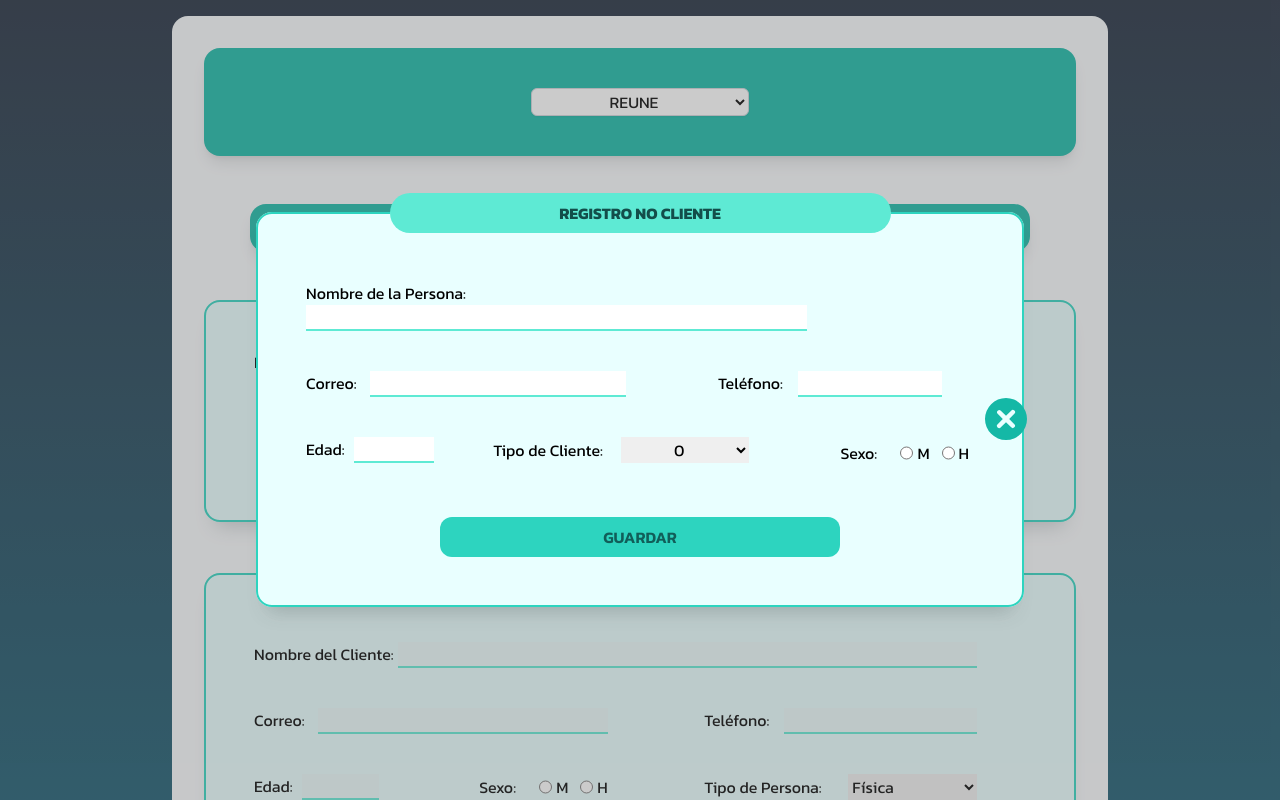
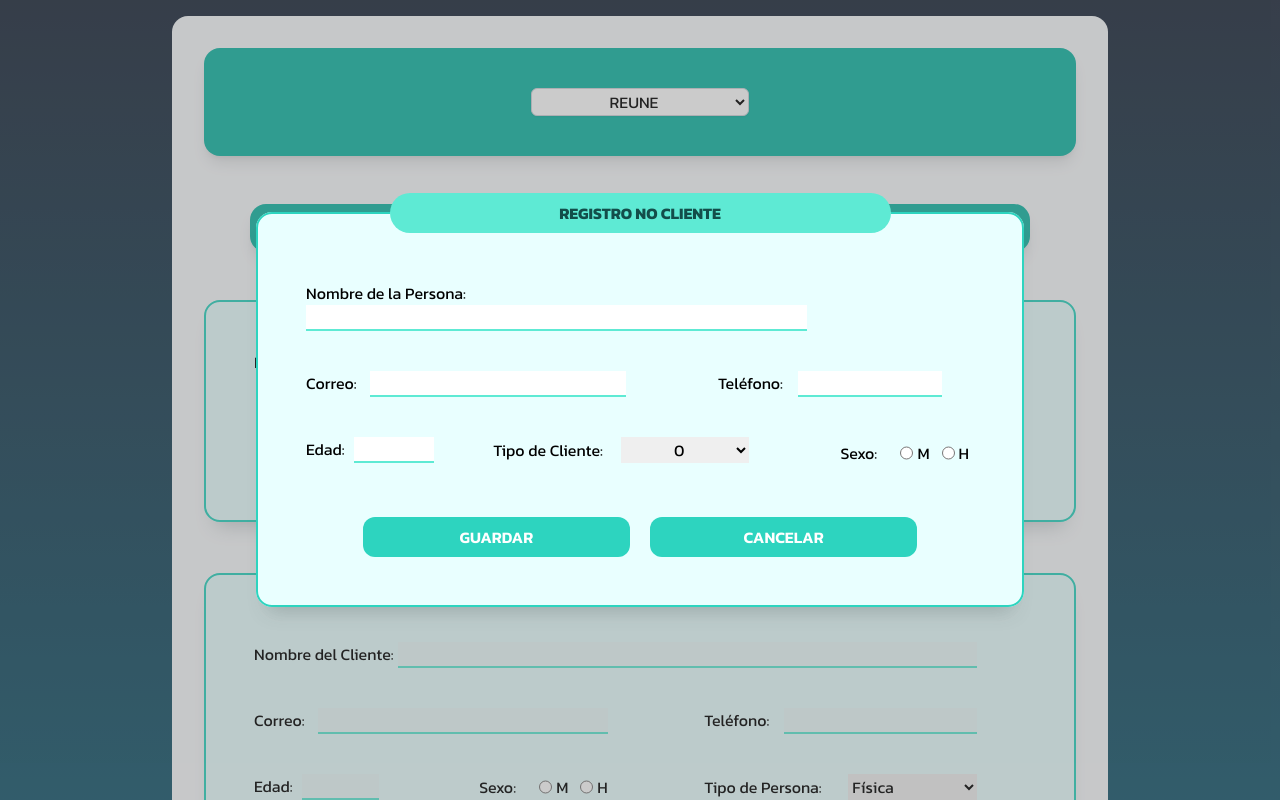
Before and after one commit to EmyRub/condusefApp, a React (Vite) app: page /condusefApp/quejas in a window 1280 px wide. Both pictures are taken after a click on the button "REGISTRO PARA NO CLIENTES". Shown: the top 800 px of the page. Built offline with nearby package versions, Linux system fonts and the light colour scheme.

Commit message:
open/close modals

```diff
--- a/src/components/Forms/EditarDirForm.tsx
+++ b/src/components/Forms/EditarDirForm.tsx
@@ -1,6 +1,11 @@
 import styles from './Form.module.css';
 
-export default function EditarDirForm() {
+export default function EditarDirForm({ setModal }: any) {
+
+    const handleModal = () => {
+        setModal(false)
+    }
+
     return (
 
         <form className={`${styles.bgModal} fixed top-0 left-0 w-full h-full`} data-formulario>
@@ -33,9 +38,19 @@ export default function EditarDirForm() {
 
                 </div>
 
-                <div className="flex justify-center">
-                    <input type="submit" value="Guardar" className='bg-teal-400 text-teal-800 py-2 px-8 rounded-xl border-none uppercase font-semibold w-3/5 mt-12 cursor-pointer hover:bg-teal-600 hover:text-white' />
+                <div className="flex flex-col lg:flex-row items-center justify-center gap-5 mt-12">
+                    <input
+                        type="submit"
+                        value="Guardar"
+                        className='bg-teal-400 text-white py-2 px-8 rounded-xl border-none uppercase font-semibold w-3/5 lg:w-2/5 cursor-pointer hover:bg-teal-600 hover:text-white' />
+
+                    <input
+                        type="submit"
+                        value="Cancelar"
+                        onClick={handleModal}
+                        className='bg-teal-400 text-white py-2 px-8 rounded-xl border-none uppercase font-semibold w-3/5 lg:w-2/5 cursor-pointer hover:bg-teal-600 hover:text-white' />
                 </div>
+
             </fieldset>
         </form>
     )
--- a/src/components/Forms/NoClienteForm.tsx
+++ b/src/components/Forms/NoClienteForm.tsx
@@ -1,13 +1,16 @@
 import styles from './Form.module.css';
-import { XCircleIcon } from "@heroicons/react/16/solid";
 
+export default function RegistroNoCliente({ setModal }: any) {
 
-export default function RegistroNoCliente() {
+    const handleModal = () => {
+        setModal(false)
+    }
+
     return (
 
-        <form className={`${styles.bgModal} fixed top-0 left-0 w-full h-full`} data-formulario>
+        <form className={`${styles.bgModal} fixed top-0 left-0 w-full h-full overflow-y-scroll py-12`} data-formulario>
 
-            <fieldset className={`${styles.modal} absolute left-1/2 top-1/2 w-11/12 lg:w-3/5 p-6 lg:p-12`}>
+            <fieldset className={`${styles.modal} absolute left-1/2 top-1/2 w-11/12 lg:w-3/5 p-6 lg:p-12 `}>
 
                 <legend className='w-full lg:w-3/4 xl:px-4'>Registro No Cliente</legend>
 
@@ -53,14 +56,21 @@ export default function RegistroNoCliente() {
                             <label htmlFor="h">H</label>
                         </div>
                     </div>
-
                 </div>
 
-                <div className="flex justify-center">
-                    <input type="submit" value="Guardar" className='bg-teal-400 text-teal-800 py-2 px-8 rounded-xl border-none uppercase font-semibold w-full lg:w-3/5 mt-12 cursor-pointer hover:bg-teal-600 hover:text-white' />
+                <div className="flex flex-col lg:flex-row items-center justify-center gap-5 mt-12">
+                    <input
+                        type="submit"
+                        value="Guardar"
+                        className='bg-teal-400 text-white py-2 px-8 rounded-xl border-none uppercase font-semibold inline-block w-3/5 lg:w-2/5 cursor-pointer hover:bg-teal-600 hover:text-white' />
+
+                    <input
+                        type="submit"
+                        value="Cancelar"
+                        onClick={handleModal}
+                        className='bg-teal-400 text-white py-2 px-8 rounded-xl border-none uppercase font-semibold inline-block w-3/5 lg:w-2/5 cursor-pointer hover:bg-teal-600 hover:text-white' />
                 </div>
 
-                <XCircleIcon className={`${styles.close} absolute w-12 h-12 top-1/2 text-teal-500 cursor-pointer hover:text-teal-600`} />
 
             </fieldset>
         </form>
--- a/src/index.css
+++ b/src/index.css
@@ -10,3 +10,9 @@ input:focus,
 select:focus {
     outline: none;
 }
+
+button:hover,
+input[type='submit']:hover {
+    transform: translateY(.2rem);
+    transition: translateY 2s ease-in-out;
+}
--- a/src/views/QuejasPage.tsx
+++ b/src/views/QuejasPage.tsx
@@ -7,19 +7,24 @@ import EditarDirForm from "../components/Forms/EditarDirForm";
 
 export default function IndexPage() {
 
+  const [modal, setModal] = useState(false)
+  const [idModal, setIdModal] = useState(0)
   const [category, setCategory] = useState(1)
-  const [formClient, setFormClient] = useState(false)
-  const [formDirection, setFormDirection] = useState(false)
 
 
+  //Control de formulario
   const handleChange = (e: ChangeEvent<HTMLSelectElement>) => {
     const selectedCategory = parseInt(e.target.value, 10); // Aseguramos que sea un número
     setCategory(selectedCategory);
   }
 
   const handleModal = (id: number) => {
-    id === 1 ? setFormClient(true) : setFormDirection(true)
+    setModal(!modal)
+    setIdModal(id)
   }
+  // const handleModal = (id: number) => {
+  //   id === 1 ? setFormClient(!formClient) : setFormDirection(!formDirection)
+  // }
 
   return (
     <>
@@ -53,8 +58,15 @@ export default function IndexPage() {
 
       </main>
 
-      {formClient && (<RegistroNoCliente />)}
-      {formDirection && (<EditarDirForm />)}
+      {modal && idModal === 1 &&
+        (<RegistroNoCliente
+          setModal={setModal}
+        />)}
+
+      {modal && idModal === 2 &&
+        (<EditarDirForm
+          setModal={setModal}
+        />)}
 
     </>
   )
```
